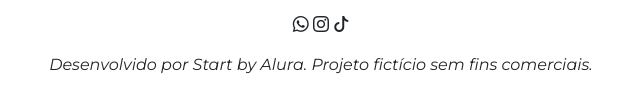
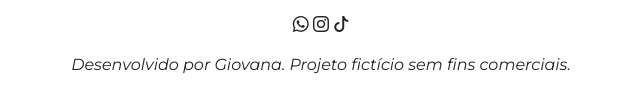
Before and after one commit to giovana0199/Projeto_Web, a plain HTML site: page index.html in a window 1280 px wide. Shown: the part 3072-3178 px from the top of the page, 319-959 px from the left. Drawn offline with nearby package versions, Linux system fonts and the light colour scheme.

Commit message:
Update index.html

```diff
--- a/index.html
+++ b/index.html
@@ -132,11 +132,12 @@
         <i class="bi bi-whatsapp"></i>
         <i class="bi bi-instagram"></i>
         <i class="bi bi-tiktok"></i>
-        <p class="mt-3">Desenvolvido por Start by Alura. Projeto fictício sem fins comerciais.</p>
+        <p class="mt-3">Desenvolvido por Giovana. Projeto fictício sem fins comerciais.</p>
     </footer>
 
     <script src="script.js"></script>
 
 </body>
 
+
 </html>
```
